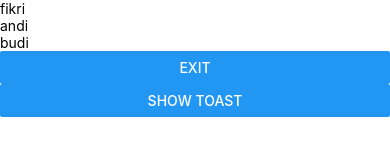
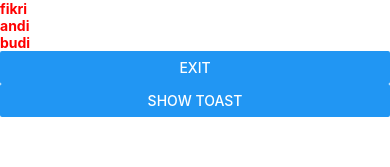
Before and after one commit to jamaludinfikrii/react-native-hello, a React Native app: screen / in a window 390 px wide. Shown: the top 167 px of the page. Built offline with nearby package versions, Linux system fonts and the light colour scheme.

Commit message:
styling react native components

```diff
--- a/App.js
+++ b/App.js
@@ -1,70 +1,8 @@
 import React from 'react'
-import { Alert, BackHandler, Button, FlatList, SafeAreaView, Switch, Text, TextInput, ToastAndroid, View,} from 'react-native'
-
-
-const Data = [
-  {id : 1, name : "fikri",age : 10},
-  {id : 2, name : "andi",age : 20},
-  {id : 3,name : "budi",age : 30},
-]
+import LatihanComponents from './src/screens/LatihanComponents/LatihanComponents';
 
 const App = () => {
-
-  const onExitPress = () => {
-    Alert.alert(
-      'Hold on!!',
-      'Are You Sure Want To Exit??',
-      [
-        {text : "cancel", onPress:() => null, style:'cancel'},
-        {text : "exit", onPress:() => BackHandler.exitApp(), style:'default'},
-      ]
-    )
-  }
-
-  const onShowToastPress = () => {
-    ToastAndroid.showWithGravity(
-      "All Your Base Are Belong To Us",
-      ToastAndroid.LONG,
-      ToastAndroid.BOTTOM
-    );
-  }
-
-  return(
-    <SafeAreaView>
-      {/* <View>
-        <Text>
-          Hello World
-        </Text>
-        <Switch disabled={true} ios_backgroundColor="red"/>
-        <TextInput placeholder='enter your name' />
-      </View> */}
-
-      {/* <View>
-        {
-          data.map((val,index) => {
-            return(
-              <Text key={index}>{val.name}</Text>
-            )
-          })
-        }
-      </View> */}
-
-      <FlatList
-       data={Data}
-       renderItem={({item,index}) => (
-        <Text>{item.name}</Text>
-       )}
-       keyExtractor={(item) => item.id.toString()}
-      />
-
-
-
-      <Button title='Exit' onPress={onExitPress} />
-
-
-      <Button title='Show Toast' onPress={onShowToastPress} />
-    </SafeAreaView>
-  )
+  return <LatihanComponents />
 }
 
 export default App;
--- /dev/null
+++ b/src/screens/LatihanComponents/LatihanComponents.js
@@ -0,0 +1,54 @@
+import React from 'react'
+import { Alert, BackHandler, Button, FlatList, SafeAreaView,  Text, ToastAndroid, } from 'react-native'
+import styles from './LatihanComponentsStyle'
+
+const Data = [
+  {id : 1, name : "fikri",age : 10},
+  {id : 2, name : "andi",age : 20},
+  {id : 3,name : "budi",age : 30},
+]
+
+const LatihanComponents = () => {
+
+  const onExitPress = () => {
+    Alert.alert(
+      'Hold on!!',
+      'Are You Sure Want To Exit??',
+      [
+        {text : "cancel", onPress:() => null, style:'cancel'},
+        {text : "exit", onPress:() => BackHandler.exitApp(), style:'default'},
+      ]
+    )
+  }
+
+  const onShowToastPress = () => {
+    ToastAndroid.showWithGravity(
+      "All Your Base Are Belong To Us",
+      ToastAndroid.LONG,
+      ToastAndroid.BOTTOM
+    );
+  }
+
+  return(
+    <SafeAreaView>
+
+      <FlatList
+       data={Data}
+       renderItem={({item,index}) => (
+        <Text style={{...styles.colorRed,...styles.fontWeightBold}}>{item.name}</Text>
+       )}
+       keyExtractor={(item) => item.id.toString()}
+      />
+
+
+
+      <Button title='Exit' onPress={onExitPress} />
+
+
+      <Button title='Show Toast' onPress={onShowToastPress} />
+    </SafeAreaView>
+  )
+}
+
+
+export default LatihanComponents;
--- /dev/null
+++ b/src/screens/LatihanComponents/LatihanComponentsStyle.js
@@ -0,0 +1,12 @@
+import {StyleSheet} from 'react-native'
+const styles = StyleSheet.create({
+    colorRed : {
+        color : "red"
+    },
+    fontWeightBold : {
+        fontWeight :"bold"
+    }
+})
+
+
+export default styles
```
